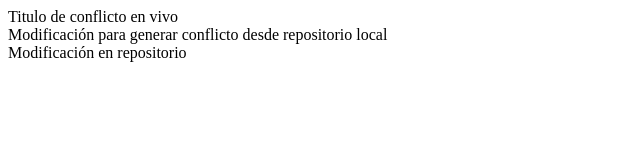
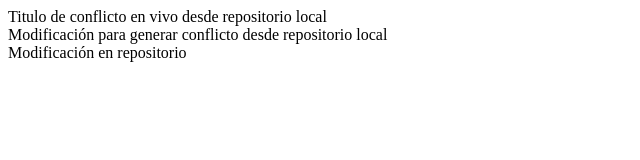
Before and after one commit to nachooooooox/gh-page, a plain HTML site: page index.html in a window 1280 px wide. Shown: the whole page, without its empty margins (0-640 px from the left). Drawn offline with Linux system fonts and the light colour scheme.

Commit message:
Modificación desde remoto

```diff
--- a/index.html
+++ b/index.html
@@ -6,7 +6,7 @@
 	<title>Test</title>
 </head>
 <body>
-	<section><span>Titulo de conflicto en vivo</span></section>
+	<section><span>Titulo de conflicto en vivo desde repositorio local</span></section>
 	<section>Modificación para generar conflicto desde repositorio local</section>
 	<!-- Está línea es modificada directamente y abajo están los cambios del archivo entrante -->
 	<section>Modificación en repositorio</section>
```
